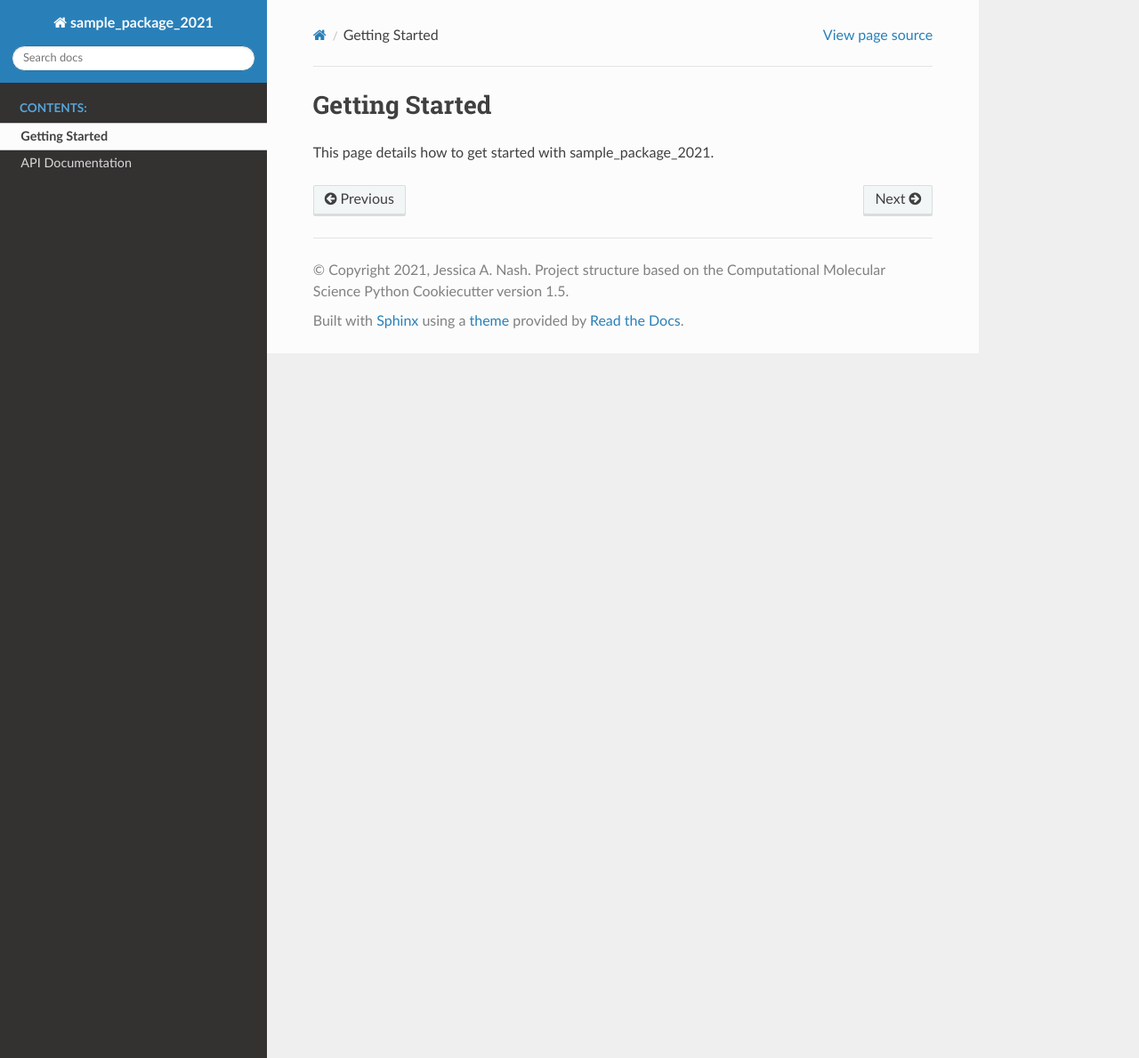
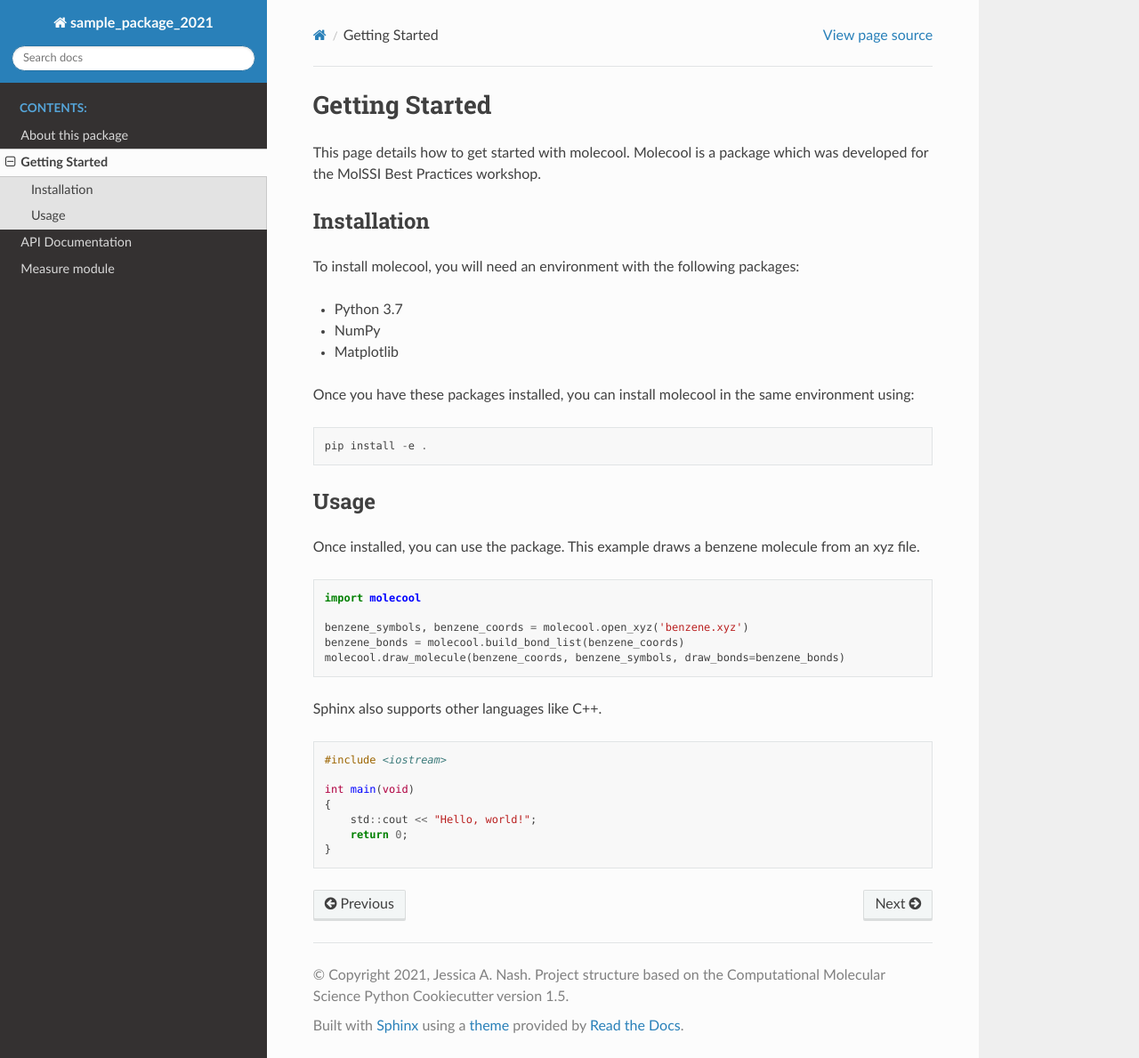
Before and after one commit to janash/sample_package_2021, a Sphinx documentation site: the page built from docs/getting_started.rst, in a window 1280 px wide and 1189 px high. Shown: the whole window at 89% size. Built offline with Sphinx 7.4.7 and the Read the Docs theme 2.0.0, drawn with Linux system fonts in a browser that asks for light colours; the version number could not be read and is left out.

Commit message:
fill out package documentation

```diff
--- /dev/null
+++ b/docs/about.rst
@@ -0,0 +1,3 @@
+About this package
+------------------
+This package and documentation are a sample created for the Best Practices Workshop held by `The Molecular Sciences Software Institute <https://molssi.org>`_.
--- a/docs/api.rst
+++ b/docs/api.rst
@@ -5,3 +5,4 @@ API Documentation
    :toctree: autosummary
 
    sample_package_2021.canvas
+   sample_package_2021.calculate_distance
--- a/docs/getting_started.rst
+++ b/docs/getting_started.rst
@@ -1,4 +1,40 @@
 Getting Started
 ===============
 
-This page details how to get started with sample_package_2021.
+This page details how to get started with molecool. Molecool is a package which was developed for the MolSSI Best Practices workshop.
+
+Installation
+------------
+To install molecool, you will need an environment with the following packages:
+
+* Python 3.7
+* NumPy
+* Matplotlib
+
+Once you have these packages installed, you can install molecool in the same environment using::
+
+    pip install -e .
+
+Usage
+-------
+Once installed, you can use the package. This example draws a benzene molecule from an xyz file.
+
+.. code-block:: python
+
+    import molecool
+
+    benzene_symbols, benzene_coords = molecool.open_xyz('benzene.xyz')
+    benzene_bonds = molecool.build_bond_list(benzene_coords)
+    molecool.draw_molecule(benzene_coords, benzene_symbols, draw_bonds=benzene_bonds)
+
+Sphinx also supports other languages like C++.
+
+.. code-block:: c++
+
+    #include <iostream>
+
+    int main(void)
+    {
+        std::cout << "Hello, world!";
+        return 0;
+    }
--- a/docs/index.rst
+++ b/docs/index.rst
@@ -5,13 +5,18 @@
 
 Welcome to sample_package_2021's documentation!
 =========================================================
+This is a Python package designed to read in, perfom analysis,
+and visualize molecular coordinates. The file formats `xyz` and `pdb` are
+currently supported.
 
 .. toctree::
    :maxdepth: 2
    :caption: Contents:
 
+   about
    getting_started
    api
+   measure
 
 
 
```
Also changed, not shown: docs/measure.rst (added, +12 -0 lines).
